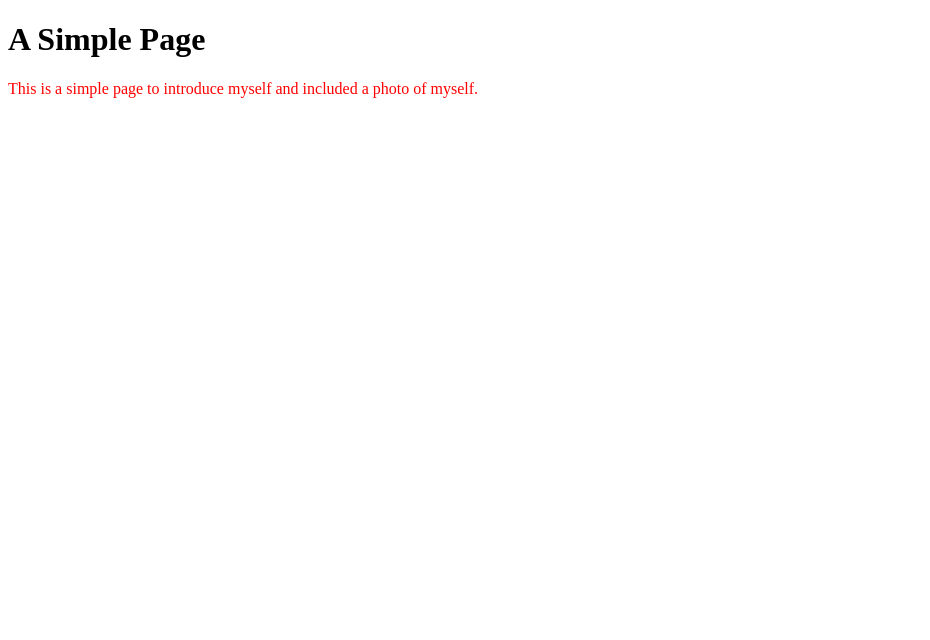
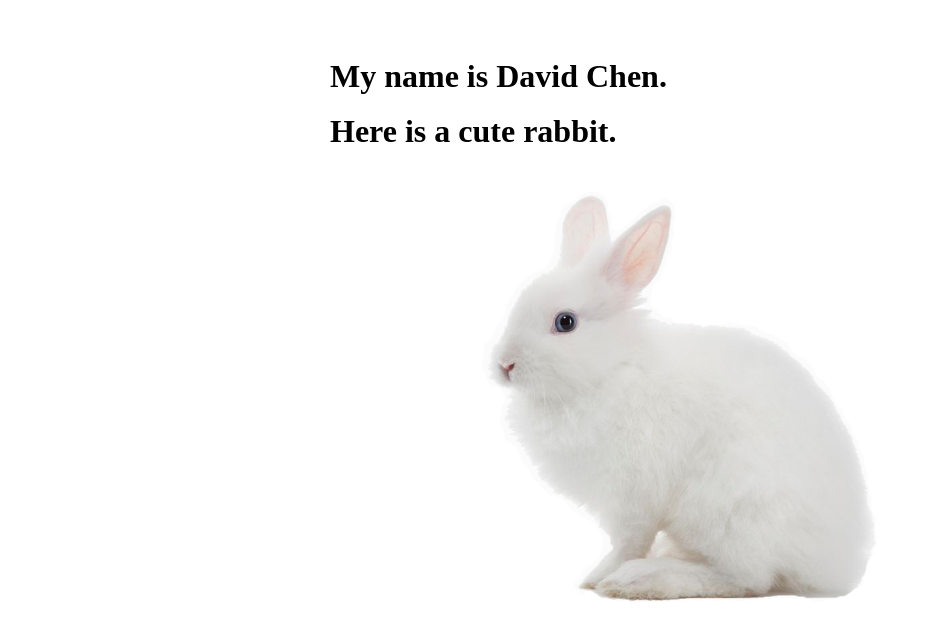
Before and after one commit to dxc7649/dxc7649.github.io, a plain HTML site: page index.html in a window 1280 px wide. Shown: the whole page, without its empty margins (0-930 px from the left). Drawn offline with Linux system fonts and the light colour scheme.

Commit message:
Adding a image and a CSS style sheet.

```diff
--- a/index.html
+++ b/index.html
@@ -5,14 +5,22 @@
         <link href="introduction.css" rel="stylesheet" type="text/css">
         <meta charset="utf-8" />
         <meta name="viewport" content="width=device-width, initial-scale=1">
-        <title>A self-introduction Page</title>
+        <title>Exercise Page</title>
     </head>
 
     <body>
-        <h1>A Simple Page</h1>
+            <div class="row">
+                    <div class="column side">
+                    </div>
 
+                    <div class="column middle">
 
-        <p>This is a simple page to introduce myself and included a photo of myself.</p>
+                        <br><h1 class="clear;" style="line-height: 170%;">My name is David Chen. <br>Here is a cute rabbit.</h1>
 
+                        <img src="image/Rabbit2.jpg" alt="image/Rabbit2.jpg" id="Rabbit2" style="max-width: 75%; max-height: 75%; margin: 0 auto; padding: 0; border: 1px solid white;" />
+
+                    <div class="column side">
+                    </div>
+            </div>
     </body>
 </html>
--- a/introduction.css
+++ b/introduction.css
@@ -1,3 +1,24 @@
-p {
-    color: red;
+* {
+    box-sizing: border-box;
 }
+
+body {
+    margin: 0;
+}
+
+.column {
+    float: left;
+    padding: 10px;
+}
+
+.column.side {
+    width: 25%;
+}
+
+.column.middle {
+    width: 45%;
+}
+
+p.clear {
+    clear: both;
+}
```
Also changed, not shown: image/Rabbit2.jpg (added).
